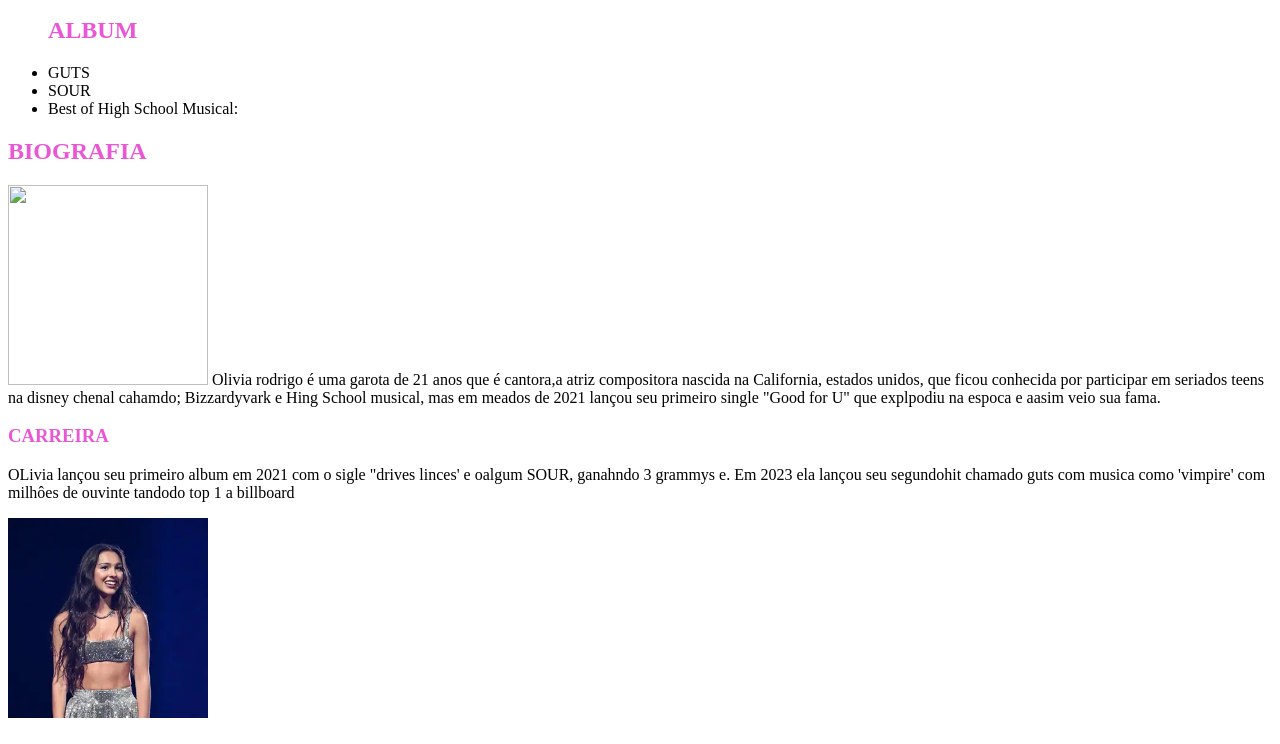
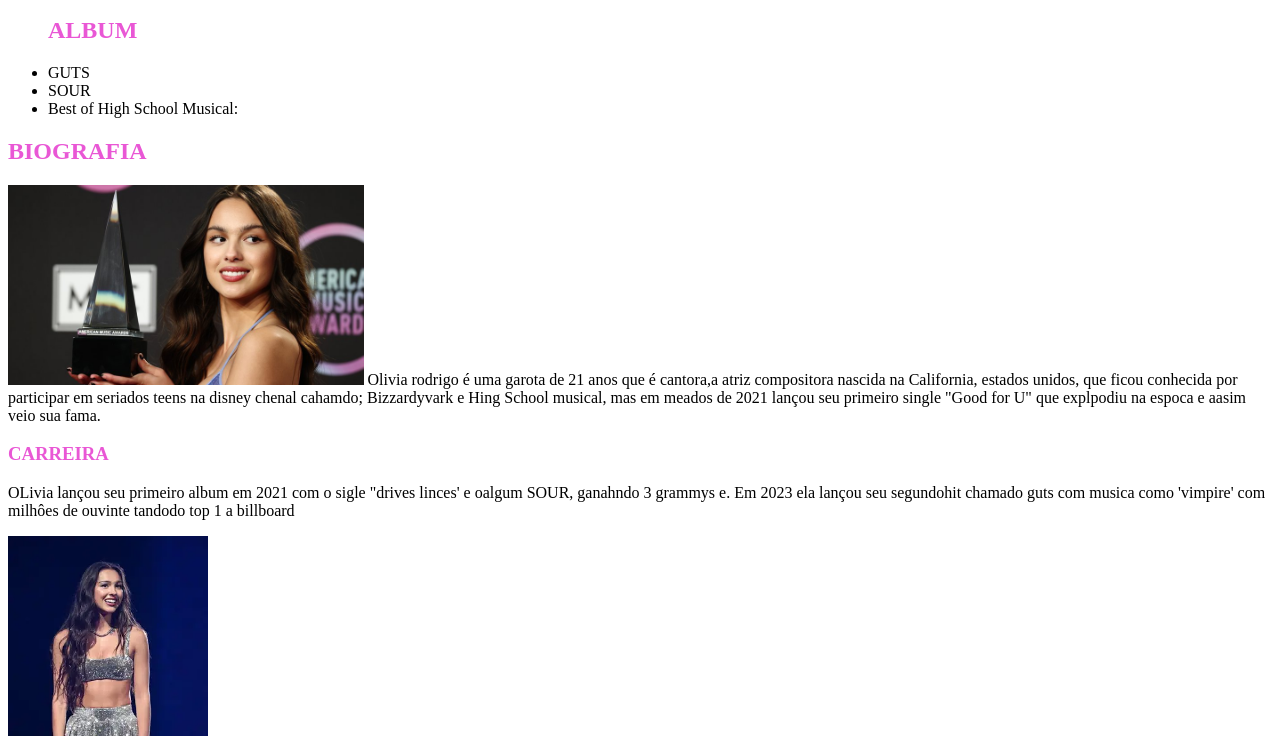
Before and after one commit to Naluuu1A/PROVA3TRIMESTRE-ANA-LAURA, a plain HTML site: page index.html in a window 1280 px wide. Shown: the part 130-874 px from the top of the page. Drawn offline with Linux system fonts and the light colour scheme.

Commit message:
Update index.html

```diff
--- a/index.html
+++ b/index.html
@@ -27,7 +27,7 @@
 
 </section>
    <h2>BIOGRAFIA</h2>
-   <img src="download (16).jpeg"
+   <img src="olivia-rodrigo-ama-matt_winkelmeyer_getty_images_for_mrc-gettyimages-1920x0180_widelg.jpg"
    <p> Olivia rodrigo é uma garota de 21 anos que é cantora,a atriz compositora nascida na California, estados unidos, que ficou conhecida por participar em seriados teens na disney chenal cahamdo; Bizzardyvark e Hing School musical, mas em meados de 2021 lançou seu primeiro single "Good for U" que explpodiu na espoca e aasim veio sua fama.</p>
 
 <h3> CARREIRA</h3>
```
